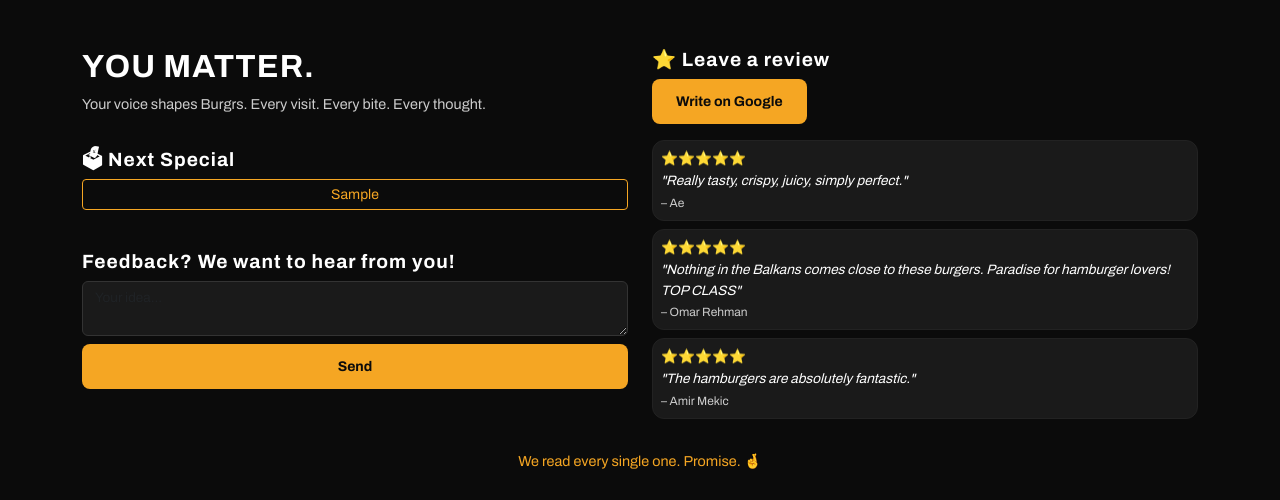
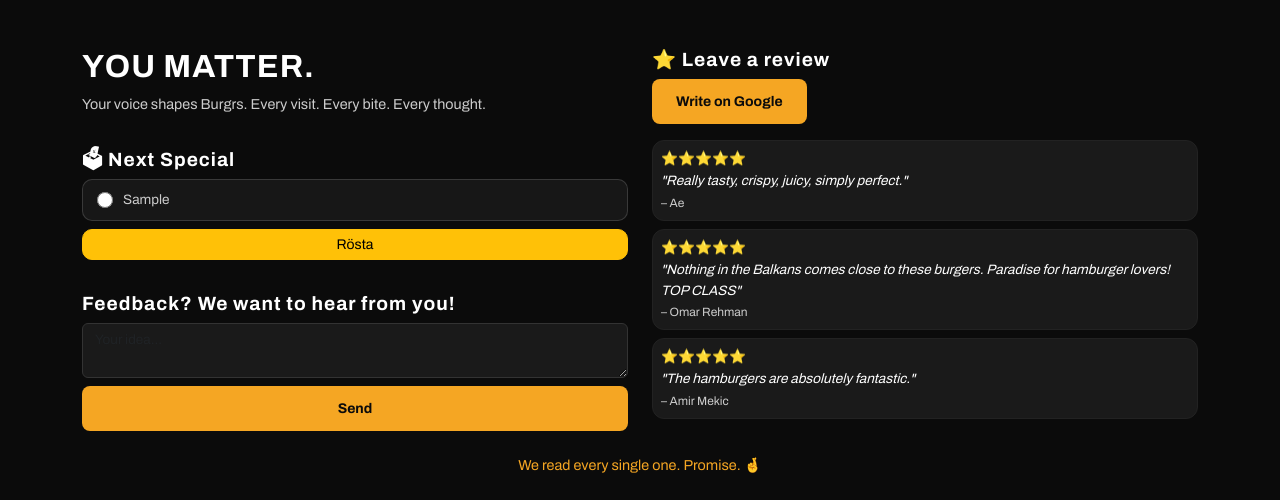
Before and after one commit to studiomonira-stack/BURGRS, a Django app: page /youmatter/ in a window 1280 px wide. Shown: the part 112-612 px from the top of the page. Run offline with Django 5.2, Linux system fonts and the light colour scheme; a user stored in the database is signed in; data comes from the database, SQL or seed files in the repository; tables that the repository leaves empty hold one stand-in row (values such as "Sample post").

Commit message:
update polldesign

```diff
--- a/meny/templates/meny/youmatter.html
+++ b/meny/templates/meny/youmatter.html
@@ -9,7 +9,7 @@
         <h1 style="font-size: 2rem;">{% trans "YOU MATTER." %}</h1>
         <p style="color: var(--light-gray); font-size: 0.9rem; margin-bottom: 2rem;">{% trans "Your voice shapes Burgrs. Every visit. Every bite. Every thought." %}</p>
 
-        <!-- Bring it back -->
+        <!-- Next Special -->
 <h2 style="font-size: 1.2rem;">🗳 {% trans "Next Special" %}</h2>
 
 {% if not user.is_authenticated %}
@@ -22,17 +22,30 @@
     <p style="color: var(--yellow); font-size: 0.85rem;">✅ {% trans "Thanks for voting!" %}</p>
     <div class="mt-2" style="font-size: 0.8rem;">
         {% for resultat in rost_resultat %}
-            <p style="color: var(--light-gray); margin: 2px 0;">{{ resultat.namn }}: {{ resultat.antal }} {% trans "votes" %}</p>
+            <div style="display: flex; justify-content: space-between; align-items: center; margin: 4px 0; padding: 6px 10px; background: rgba(255,255,255,0.05); border-radius: 8px;">
+                <span style="color: var(--light-gray);">{{ resultat.namn }}</span>
+                <span style="color: var(--yellow); font-weight: 600;">{{ resultat.antal }}</span>
+            </div>
         {% endfor %}
-        <p style="color: var(--yellow); margin-top: 4px;">{% trans "Total:" %} {{ total_rost }} {% trans "votes" %}</p>
+        <div style="display: flex; justify-content: space-between; margin-top: 8px; padding-top: 6px; border-top: 1px solid rgba(255,255,255,0.1);">
+            <span style="color: var(--yellow);">{% trans "Total:" %}</span>
+            <span style="color: var(--yellow); font-weight: 600;">{{ total_rost }}</span>
+        </div>
     </div>
 
 {% else %}
-    <form method="post" action="{% url 'rosta' %}">
+    <form method="post" action="{% url 'rosta' %}" id="poll-form">
         {% csrf_token %}
-        {% for alt in poll_alternativ %}
-            <button type="submit" name="val" value="{{ alt.id }}" class="btn btn-outline-warning btn-sm mb-2 w-100">{{ alt.namn }}</button>
-        {% endfor %}
+        <div style="display: flex; flex-direction: column; gap: 6px; margin-top: 8px;">
+            {% for alt in poll_alternativ %}
+                <label style="display: flex; align-items: center; gap: 10px; padding: 10px 14px; background: rgba(255,255,255,0.05); border: 1px solid rgba(255,255,255,0.15); border-radius: 10px; cursor: pointer; transition: all 0.2s; font-size: 0.85rem; color: var(--light-gray);">
+                    <input type="radio" name="val" value="{{ alt.id }}"
+                           style="width: 16px; height: 16px; accent-color: var(--yellow); cursor: pointer; flex-shrink: 0;">
+                    <span>{{ alt.namn }}</span>
+                </label>
+            {% endfor %}
+        </div>
+        <button type="submit" class="btn btn-warning btn-sm w-100 mt-2" style="border-radius: 10px;">{% trans "Rösta" %}</button>
     </form>
 {% endif %}
 
```
